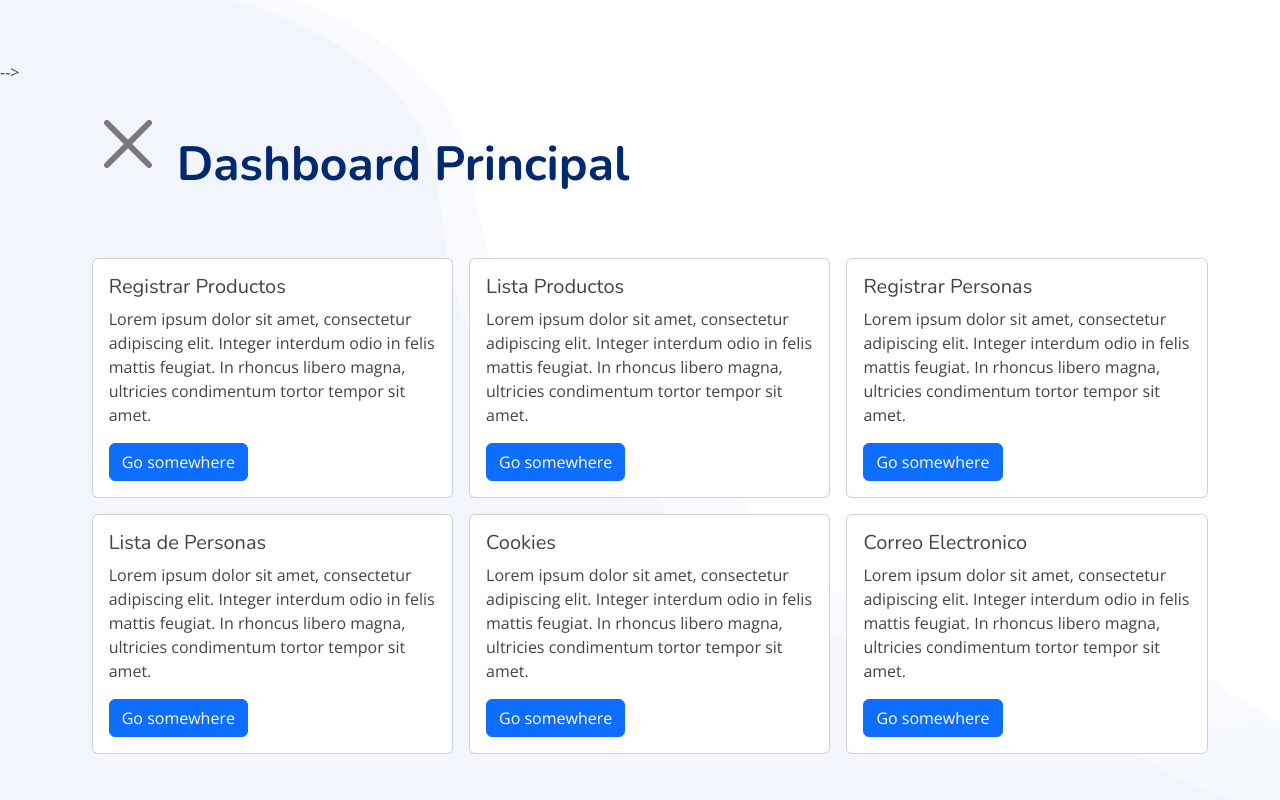
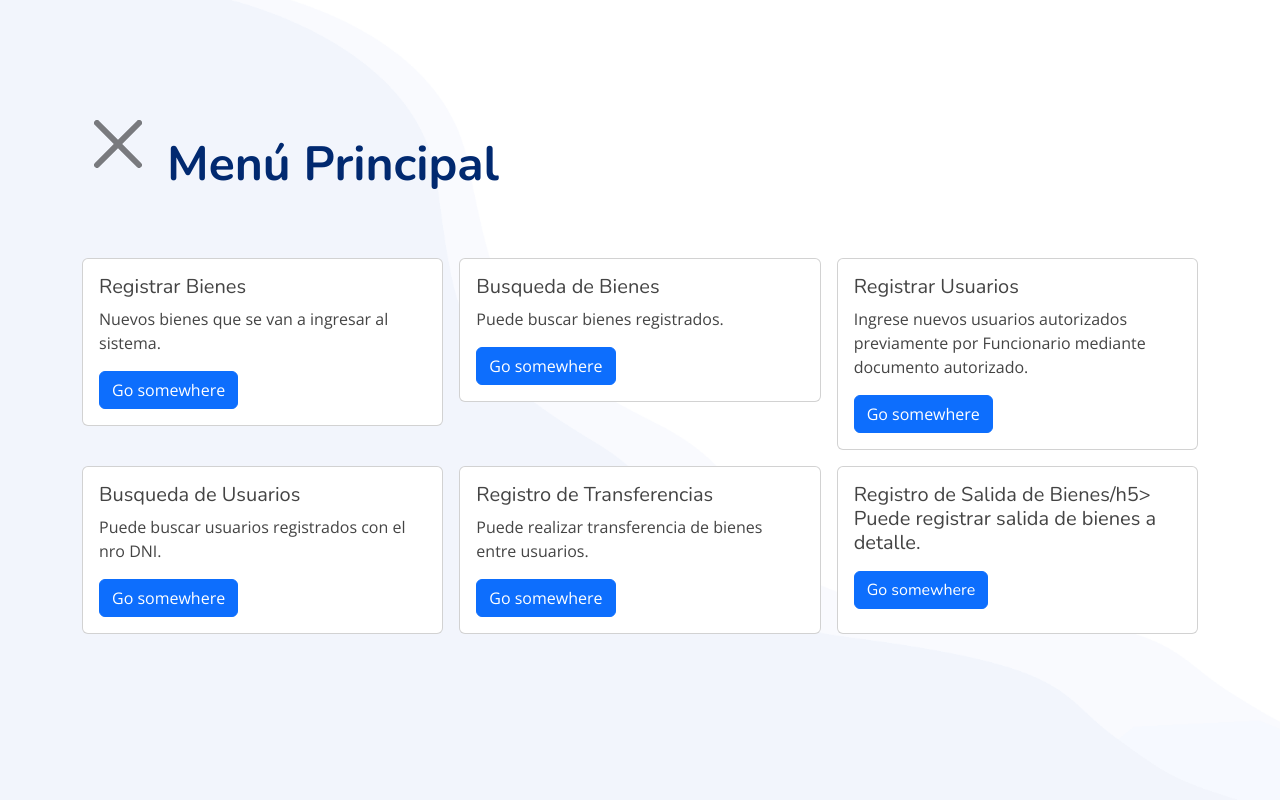
Before and after one commit to christcobain/INTEGRACION, a Django app: page /about/ in a window 1280 px wide. Run offline with Django 4.2, Linux system fonts and the light colour scheme; the visitor is signed in with stand-in values (Sample User, id 1); some libraries are stand-ins or nearby versions.

Commit message:
Cambios en el menú principal

```diff
--- a/WEBPY/myapp/templates/about.html
+++ b/WEBPY/myapp/templates/about.html
@@ -3,20 +3,20 @@
 {% load static %}
 <main>
   <section id="hero" class="hero d-flex align-center">
-      </div> -->
+      </div>
       <div class="container">
         <div class="mx-auto my-5">
           <h1>
           <a type="button" href="{% url 'index' %}" class="btn-close" aria-label="Close"></a>
-          Dashboard Principal
+          Menú Principal
         </h1>
       </div>
         <div class="row g-3 my-5">
             <div class="col-12 col-md-6 col-lg-4">
                 <div class="card">
                                         <div class="card-body">
-                        <h5 class="card-title">Registrar Productos</h5>
-                        <p class="card-text">Lorem ipsum dolor sit amet, consectetur adipiscing elit. Integer interdum odio in felis mattis feugiat. In rhoncus libero magna, ultricies condimentum tortor tempor sit amet.</p>
+                        <h5 class="card-title">Registrar Bienes</h5>
+                        <p class="card-text">Nuevos bienes que se van a ingresar al sistema.</p>
                         <a href="{% url 'create_products' %}" class="btn btn-primary">Go somewhere</a>
                     </div>
                 </div>
@@ -24,17 +24,19 @@
             <div class="col-12 col-md-6 col-lg-4">
                 <div class="card">
                             <div class="card-body">
-                              <h5 class="card-title"> Lista Productos</h5>
-                        <p class="card-text">Lorem ipsum dolor sit amet, consectetur adipiscing elit. Integer interdum odio in felis mattis feugiat. In rhoncus libero magna, ultricies condimentum tortor tempor sit amet.</p>
-                        <a href="{% url 'products' %}" class="btn btn-primary">Go somewhere</a>
+                              <h5 class="card-title"> Busqueda de Bienes</h5>
+                        <p class="card-text">Puede buscar bienes registrados.</p>
+                         <a href="{% url 'register' %}" class="btn btn-primary">Go somewhere</a>
                     </div>
+
+
                 </div>
             </div>
             <div class="col-12 col-md-6 col-lg-4">
                 <div class="card">
                                 <div class="card-body">
-                        <h5 class="card-title">Registrar Personas</h5>
-                        <p class="card-text">Lorem ipsum dolor sit amet, consectetur adipiscing elit. Integer interdum odio in felis mattis feugiat. In rhoncus libero magna, ultricies condimentum tortor tempor sit amet.</p>
+                        <h5 class="card-title">Registrar Usuarios</h5>
+                        <p class="card-text">Ingrese nuevos usuarios autorizados previamente por Funcionario mediante documento autorizado.</p>
                         <a href="{% url 'register' %}" class="btn btn-primary">Go somewhere</a>
                     </div>
                 </div>
@@ -42,8 +44,8 @@
             <div class="col-12 col-md-6 col-lg-4">
               <div class="card">
                       <div class="card-body">
-                      <h5 class="card-title">Lista de Personas</h5>
-                      <p class="card-text">Lorem ipsum dolor sit amet, consectetur adipiscing elit. Integer interdum odio in felis mattis feugiat. In rhoncus libero magna, ultricies condimentum tortor tempor sit amet.</p>
+                      <h5 class="card-title">Busqueda de Usuarios</h5>
+                      <p class="card-text">Puede buscar usuarios registrados con el nro DNI.</p>
                       <a href="#" class="btn btn-primary">Go somewhere</a>
                   </div>
               </div>
@@ -51,8 +53,8 @@
           <div class="col-12 col-md-6 col-lg-4">
               <div class="card">
                         <div class="card-body">
-                      <h5 class="card-title">Cookies</h5>
-                      <p class="card-text">Lorem ipsum dolor sit amet, consectetur adipiscing elit. Integer interdum odio in felis mattis feugiat. In rhoncus libero magna, ultricies condimentum tortor tempor sit amet.</p>
+                      <h5 class="card-title">Registro de Transferencias</h5>
+                      <p class="card-text">Puede realizar transferencia de bienes entre usuarios.</p>
                       <a href="#" class="btn btn-primary">Go somewhere</a>
                   </div>
               </div>
@@ -60,8 +62,8 @@
           <div class="col-12 col-md-6 col-lg-4">
               <div class="card">
                   <div class="card-body">
-                      <h5 class="card-title">Correo Electronico</h5>
-                      <p class="card-text">Lorem ipsum dolor sit amet, consectetur adipiscing elit. Integer interdum odio in felis mattis feugiat. In rhoncus libero magna, ultricies condimentum tortor tempor sit amet.</p>
+                      <h5 class="card-title">Registro de Salida de Bienes/h5>
+                      <p class="card-text">Puede registrar salida de bienes a detalle.</p>
                       <a href="#" class="btn btn-primary">Go somewhere</a>
                   </div>
               </div>
--- a/WEBPY/myapp/views.py
+++ b/WEBPY/myapp/views.py
@@ -27,13 +27,14 @@ def register ( request ) :
         form = RegisterForm()
     return render (request ,'users/register.html',{'form' :form} )
 
-
+#---------------------
 
 def index(request):
     title = 'Welcome Django'
     return render(request, 'index.html', {
         'title': title
     })
+
 
 @login_required
 def about(request):
```
